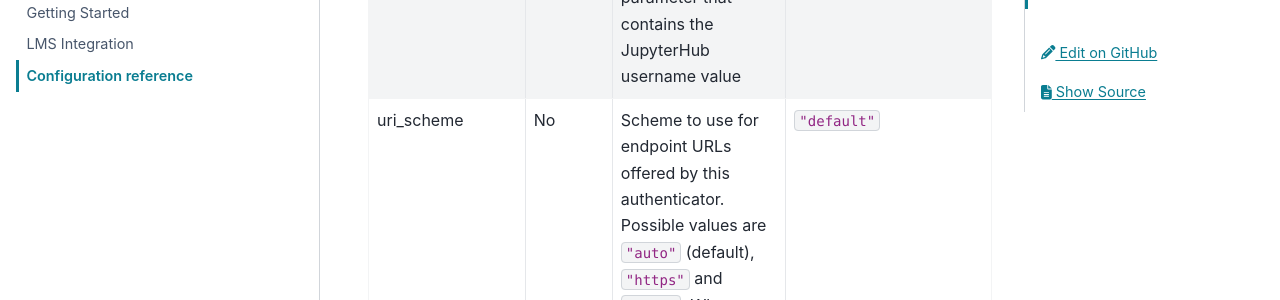
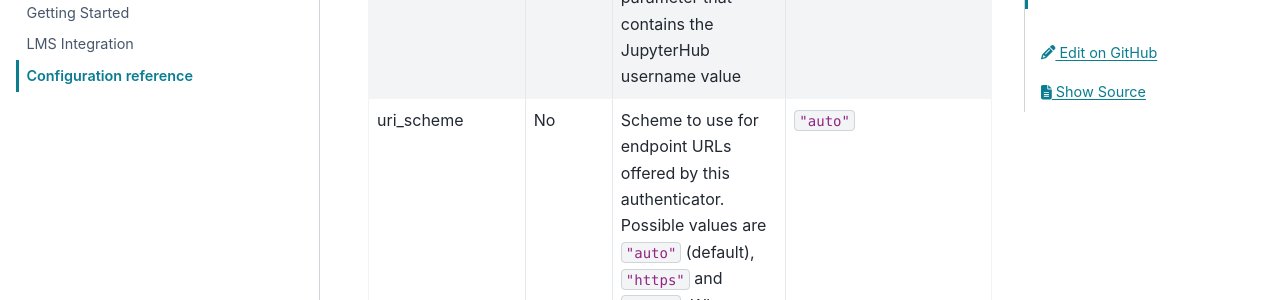
Before and after one commit to jupyterhub/ltiauthenticator, a Sphinx documentation site: the page built from docs/source/lti11/reference.md, in a window 1280 px wide and 900 px high, scrolled down 1033 px. Shown: the part 147-447 px from the top of the window. Built offline with Sphinx 7.4.7 and the PyData theme 0.15.4, drawn with Linux system fonts in a browser that asks for light colours.

Commit message:
fix for LTI 1.1

```diff
--- a/docs/source/lti11/reference.md
+++ b/docs/source/lti11/reference.md
@@ -29,4 +29,4 @@ hub:
 | config_title       | No       | The LTI 1.1 external tool Title                                                                                                                                                                                                                                                                                                                                                                                                   | `JupyterHub`                       |
 | consumers          | Yes      | The key/value pair that represents the client key and shared secret                                                                                                                                                                                                                                                                                                                                                               | `{}`                               |
 | username_key       | No       | The LTI 1.1 launch parameter that contains the JupyterHub username value                                                                                                                                                                                                                                                                                                                                                          | `canvas_custom_user_id`            |
-| uri_scheme         | No       | Scheme to use for endpoint URLs offered by this authenticator. Possible values are `"auto"` (default), `"https"` and `"http"`. When `"auto"` is chosen the scheme is inferred from the incomming request's header. Since this may lead to unreliable results in some deployment scenarios (in particular when several different versions of forwarded headers are mixed), manually specifying it here is kept as an escape hatch. | `"default"`                        |
+| uri_scheme         | No       | Scheme to use for endpoint URLs offered by this authenticator. Possible values are `"auto"` (default), `"https"` and `"http"`. When `"auto"` is chosen the scheme is inferred from the incomming request's header. Since this may lead to unreliable results in some deployment scenarios (in particular when several different versions of forwarded headers are mixed), manually specifying it here is kept as an escape hatch. | `"auto"`                        |
```
